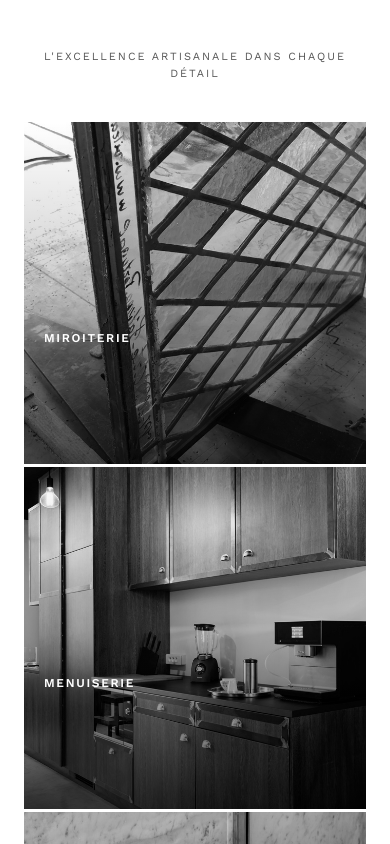
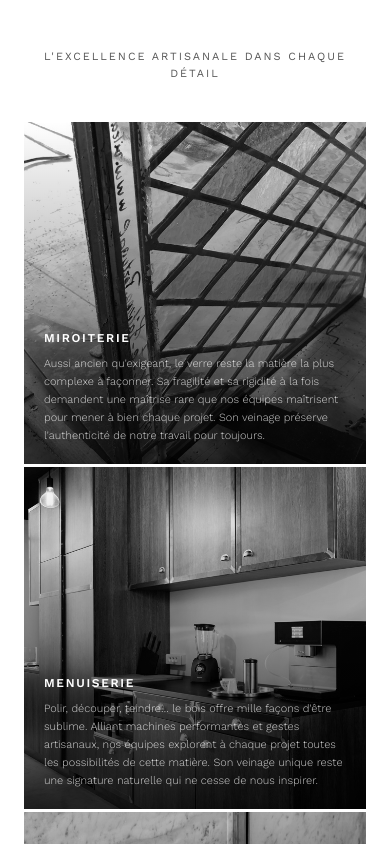
Before and after one commit to aletourneux-wq/site-g2v, a React (Vite) app: page /savoir-faire in a window 390 px wide. Shown: the part 2620-3464 px from the top of the page. Built offline with nearby package versions, Linux system fonts and the light colour scheme.

Commit message:
Mise a jour Savoir-Faire, photos et CTA Contact

```diff
--- a/src/components/UnProjet.jsx
+++ b/src/components/UnProjet.jsx
@@ -1,4 +1,5 @@
 import { useRef } from 'react'
+import { Link } from 'react-router-dom'
 import { motion, useInView } from 'framer-motion'
 
 function FadeUp({ children, delay = 0 }) {
@@ -45,7 +46,7 @@ export default function UnProjet() {
               Nous sommes là pour répondre à toutes vos questions et vous accompagner dans vos demandes de devis.
             </p>
             <div>
-              <a href="#" className="btn-primary">Contact</a>
+              <Link to="/contact" className="btn-primary">Contact</Link>
             </div>
           </div>
         </FadeUp>
--- a/src/pages/SavoirFairePage.jsx
+++ b/src/pages/SavoirFairePage.jsx
@@ -246,11 +246,11 @@ export default function SavoirFairePage() {
                       variants={{ hovered: { filter: 'grayscale(0%)', scale: 1.04 } }}
                       transition={{ duration: 0.7, ease: [0.16, 1, 0.3, 1] }}
                     />
-                    {/* Gradient overlay permanent */}
-                    <div className="absolute inset-0 bg-gradient-to-t from-black/70 via-black/20 to-transparent" />
-                    {/* Fond sombre supplémentaire au survol */}
+                    {/* Gradient overlay permanent — plus fort sur mobile pour lisibilité */}
+                    <div className="absolute inset-0 bg-gradient-to-t from-black/80 via-black/30 to-transparent md:from-black/70 md:via-black/20" />
+                    {/* Fond sombre supplémentaire au survol (desktop uniquement) */}
                     <motion.div
-                      className="absolute bottom-0 left-0 right-0"
+                      className="absolute bottom-0 left-0 right-0 hidden md:block"
                       style={{ height: '60%', opacity: 0, background: 'linear-gradient(to top, rgba(0,0,0,0.65), transparent)' }}
                       variants={{ hovered: { opacity: 1 } }}
                       transition={{ duration: 0.3 }}
@@ -263,8 +263,16 @@ export default function SavoirFairePage() {
                       >
                         {c.title}
                       </p>
+                      {/* Texte toujours visible sur mobile */}
+                      <p
+                        className="text-white/80 font-light leading-relaxed md:hidden"
+                        style={{ fontSize: '11px' }}
+                      >
+                        {c.text}
+                      </p>
+                      {/* Texte au survol sur desktop */}
                       <motion.p
-                        className="text-white/75 font-light leading-relaxed"
+                        className="text-white/75 font-light leading-relaxed hidden md:block"
                         style={{ opacity: 0, y: 8, fontSize: '11px' }}
                         variants={{ hovered: { opacity: 1, y: 0 } }}
                         transition={{ duration: 0.3, delay: 0.08 }}
@@ -302,7 +310,7 @@ export default function SavoirFairePage() {
               <FadeUp>
                 <div className="aspect-[4/3] overflow-hidden">
                   <img
-                    src="/modelisation bloc.png"
+                    src="/photo bloc bureau des etudes.jpg"
                     alt="Bureau d'études & Architectes"
                     className="w-full h-full object-cover grayscale hover:grayscale-0 transition-all duration-500"
                   />
@@ -310,8 +318,8 @@ export default function SavoirFairePage() {
               </FadeUp>
               <FadeUp delay={0.12}>
                 <h3
-                  className="uppercase font-bold mb-5"
-                  style={{ fontSize: 'clamp(13px, 1.4vw, 18px)', letterSpacing: '0.1em' }}
+                  className="font-medium mb-5"
+                  style={{ fontSize: 'clamp(16px, 2vw, 26px)', fontWeight: 400 }}
                 >
                   Bureau d'études & Architectes
                 </h3>
@@ -353,7 +361,7 @@ export default function SavoirFairePage() {
               <FadeUp className="md:order-2 order-1">
                 <div className="aspect-[4/3] overflow-hidden">
                   <img
-                    src="/Photo Realisations/chaumet-1.jpg"
+                    src="/modelisation bloc.png"
                     alt="Modélisation 3D & Maquette"
                     className="w-full h-full object-cover grayscale hover:grayscale-0 transition-all duration-500"
                   />
@@ -366,7 +374,7 @@ export default function SavoirFairePage() {
               <FadeUp>
                 <div className="aspect-[4/3] overflow-hidden">
                   <img
-                    src="/Photo Realisations/g2v-works-1.jpg"
+                    src="/Usines  Terrains.jpg"
                     alt="Usines & Terrains"
                     className="w-full h-full object-cover grayscale hover:grayscale-0 transition-all duration-500"
                   />
```
Also changed, not shown: public/Usines  Terrains.jpg (added), public/photo bloc bureau des etudes.jpg (added).
